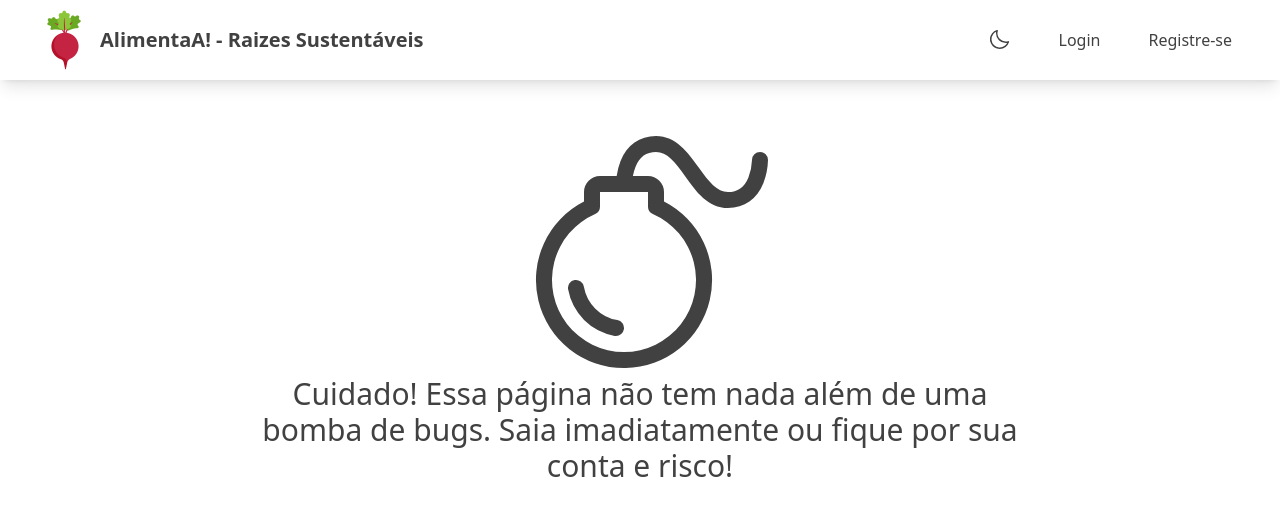
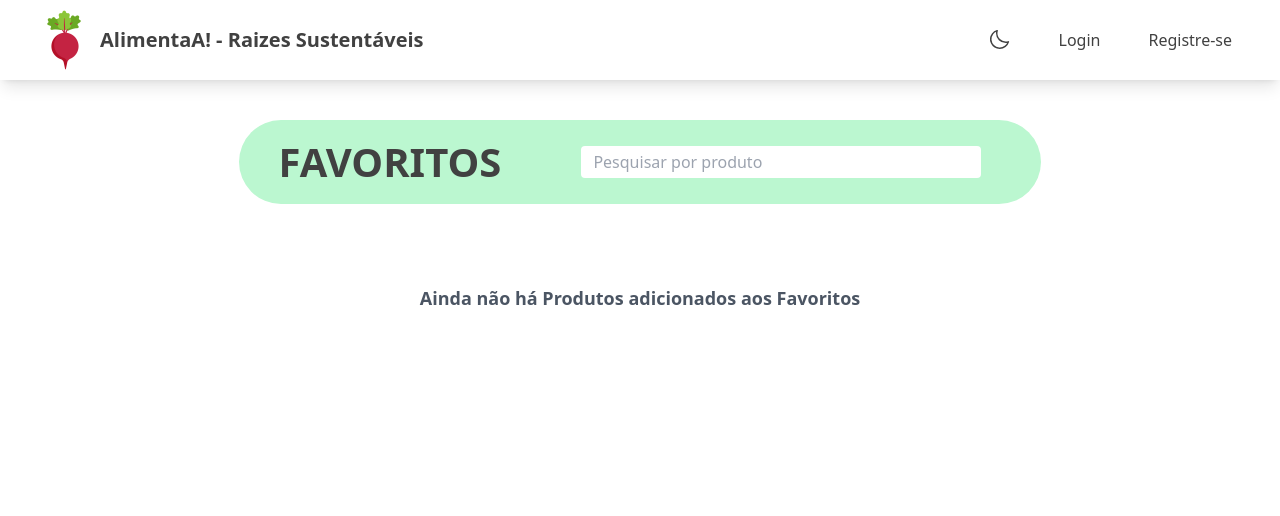
Before and after one commit to AlimentAi/Alimentai--Frontend, a React (Vite) app: page /favoritos in a window 1280 px wide. Shown: the top 516 px of the page. Built offline with nearby package versions, Linux system fonts and the light colour scheme.

Commit message:
Favoritos implementado

```diff
--- a/src/App.tsx
+++ b/src/App.tsx
@@ -6,6 +6,7 @@ import Footer from "./components/footer/Footer"
 import Home from "./pages/home/Home"
 import { Login } from "./pages/login/Login"
 import { AuthContext, AuthProvider } from "./contexts/AuthContext"
+import FavoritosPage from "./pages/favoritos/FavoritosPage"
 import { Cadastrar } from "./pages/cadastrar/Cadastrar"
 import DeletarCategoria from "./components/categorias/DeletarCategoria"
 import { FormularioCategoria } from "./components/categorias/FormularioCategoria"
@@ -36,6 +37,7 @@ function App() {
           <Route path='/cadastrar' element={<Cadastrar />} />
           <Route path='/sobre' element={<Sobre />} />
           <Route path='/contato' element={<Todo />} />
+          <Route path='/favoritos' element={<FavoritosPage />} />
           <Route path='/listaProdutos' element={<ListaProdutos />} />
           <Route path='/cadastrarProduto' element={<FormularioProduto />} />
           <Route path='/editarProduto/:id' element={<FormularioProduto />} />
--- a/src/components/navBar/NavBar.tsx
+++ b/src/components/navBar/NavBar.tsx
@@ -1,125 +1,125 @@
+import React, { useContext, useEffect, useState } from "react";
 import { Link, useLocation } from "react-router-dom";
-import Logo from "../../assets/logo.png"
-import { useContext, useEffect, useState } from "react";
-import { Sun, Moon, Desktop, User } from "@phosphor-icons/react";
+import Logo from "../../assets/logo.png";
+import { Sun, Moon, Desktop, User, Storefront } from "@phosphor-icons/react";
 import { AuthContext } from "../../contexts/AuthContext";
-import { Storefront } from "@phosphor-icons/react";
+import { FavoriteContext } from "../../contexts/FavoriteContext";
 
 export function NavBar() {
-  const [theme, setTheme] = useState(getTheme)
-
-  const { usuario, handleLogout } = useContext(AuthContext)
-
-  const [showMenu, setShowMenu] = useState(false)
-
-  const endpoint = useLocation().pathname
+  const [theme, setTheme] = useState(getTheme);
+  const { usuario, handleLogout } = useContext(AuthContext);
+  const [showMenu, setShowMenu] = useState(false);
+  const endpoint = useLocation().pathname;
+  const { favorites }: any = useContext(FavoriteContext);
 
   function changeTheme() {
     switch (theme) {
-      case 'dark':
-        setTheme('light');
+      case "dark":
+        setTheme("light");
         break;
       default:
-        setTheme('dark')
+        setTheme("dark");
     }
 
-    const html = document.querySelector('html')
+    const html = document.querySelector("html");
     if (html) {
-      html.classList.remove('dark', 'light')
-      html.classList.add(theme)
+      html.classList.remove("dark", "light");
+      html.classList.add(theme);
     }
-    console.log({ theme })
+    console.log({ theme });
   }
 
   function getTheme() {
     if (window.matchMedia("(prefers-color-scheme: dark)").matches) {
-      return 'dark'
+      return "dark";
     } else {
-      return 'light'
+      return "light";
     }
   }
 
   useEffect(() => {
     changeTheme();
-  }, [])
+  }, []);
 
   useEffect(() => {
-    const navbar = document.querySelector('#navbar')
-    const navbarLogo = document.querySelector('#navbar-logo')
-    const home = document.querySelector('#home')
-    const produtos = document.querySelector('#produtos')
-    const categorias = document.querySelector('#categorias')
-    const sobre = document.querySelector('#sobre')
-    const logar = document.querySelector('#logar')
-    const cadastrar = document.querySelector('#registrar')
+    const navbar = document.querySelector("#navbar");
+    const navbarLogo = document.querySelector("#navbar-logo");
+    const home = document.querySelector("#home");
+    const produtos = document.querySelector("#produtos");
+    const categorias = document.querySelector("#categorias");
+    const sobre = document.querySelector("#sobre");
+    const logar = document.querySelector("#logar");
+    const cadastrar = document.querySelector("#registrar");
 
-    const buttonColor = 'text-[#c44382]'
+    const buttonColor = "text-[#c44382]";
 
-    if (endpoint.includes('/login') || endpoint.includes('/cadastrar') || (usuario.token === '' && endpoint === '/')) {
-      navbar?.classList.add('absolute')
-      navbar?.classList.remove('shadow-lg')
-      navbarLogo?.classList.add('invisible')
-      navbarLogo?.classList.remove('visible')
+    if (
+      endpoint.includes("/login") ||
+      endpoint.includes("/cadastrar") ||
+      (usuario.token === "" && endpoint === "/")
+    ) {
+      navbar?.classList.add("absolute");
+      navbar?.classList.remove("shadow-lg");
+      navbarLogo?.classList.add("invisible");
+      navbarLogo?.classList.remove("visible");
     } else {
-      navbar?.classList.remove('absolute')
-      navbar?.classList.add('shadow-lg')
-      navbarLogo?.classList.add('visible')
-      navbarLogo?.classList.remove('invisible')
+      navbar?.classList.remove("absolute");
+      navbar?.classList.add("shadow-lg");
+      navbarLogo?.classList.add("visible");
+      navbarLogo?.classList.remove("invisible");
     }
 
-    home?.classList.remove(buttonColor)
-    produtos?.classList.remove(buttonColor)
-    categorias?.classList.remove(buttonColor)
-    sobre?.classList.remove(buttonColor)
-    logar?.classList.remove(buttonColor)
-    cadastrar?.classList.remove(buttonColor)
+    home?.classList.remove(buttonColor);
+    produtos?.classList.remove(buttonColor);
+    categorias?.classList.remove(buttonColor);
+    sobre?.classList.remove(buttonColor);
+    logar?.classList.remove(buttonColor);
+    cadastrar?.classList.remove(buttonColor);
 
-    if (usuario.token === '' && endpoint === '/')
-      logar?.classList.add(buttonColor)
-    if (usuario.token !== '' && endpoint === '/')
-      home?.classList.add(buttonColor)
+    if (usuario.token === "" && endpoint === "/") logar?.classList.add(buttonColor);
+    if (usuario.token !== "" && endpoint === "/") home?.classList.add(buttonColor);
 
     switch (true) {
-      case endpoint.includes('home'):
-        home?.classList.add(buttonColor)
-        break
-      case endpoint.includes('Produto'):
-        produtos?.classList.add(buttonColor)
-        break
-      case endpoint.includes('Categoria'):
-        categorias?.classList.add(buttonColor)
-        break
-      case endpoint.includes('sobre'):
-        sobre?.classList.add(buttonColor)
-        break
-      case endpoint.includes('login'):
-        logar?.classList.add(buttonColor)
-        break
-      case endpoint.includes('cadastrar'):
-        cadastrar?.classList.add(buttonColor)
-        break
+      case endpoint.includes("home"):
+        home?.classList.add(buttonColor);
+        break;
+      case endpoint.includes("Produto"):
+        produtos?.classList.add(buttonColor);
+        break;
+      case endpoint.includes("Categoria"):
+        categorias?.classList.add(buttonColor);
+        break;
+      case endpoint.includes("sobre"):
+        sobre?.classList.add(buttonColor);
+        break;
+      case endpoint.includes("login"):
+        logar?.classList.add(buttonColor);
+        break;
+      case endpoint.includes("cadastrar"):
+        cadastrar?.classList.add(buttonColor);
+        break;
     }
-  }, [endpoint, usuario.token])
+  }, [endpoint, usuario.token]);
 
   function toggleMenu() {
-    const userMenu = document.querySelector("#user-menu")
-    setShowMenu(!showMenu)
+    const userMenu = document.querySelector("#user-menu");
+    setShowMenu(!showMenu);
 
     if (showMenu) {
-      userMenu?.classList.remove("invisible")
-      userMenu?.classList.add("visible")
+      userMenu?.classList.remove("invisible");
+      userMenu?.classList.add("visible");
     } else {
-      userMenu?.classList.remove("visible")
-      userMenu?.classList.add("invisible")
+      userMenu?.classList.remove("visible");
+      userMenu?.classList.add("invisible");
     }
   }
 
   return (
     <>
-      <header id='navbar' className="flex justify-center w-full h-20 shadow-lg">
+      <header id="navbar" className="flex justify-center w-full h-20 shadow-lg">
         <nav className="w-full h-full flex items-center justify-between px-8">
-          <Link id="navbar-logo" to='/'>
-            <div className="w-auto flex  items-center gap-1">
+          <Link id="navbar-logo" to="/">
+            <div className="w-auto flex items-center gap-1">
               <img src={Logo} className="w-16" alt="Logo" />
               <h1 className="text-xl font-semibold">AlimentaA! - Raizes Sustentáveis</h1>
             </div>
@@ -127,41 +127,47 @@ export function NavBar() {
 
           <ul className="flex items-center gap-4">
             <button onClick={changeTheme} className="duration-500 p-4 dark:hover:text-yellow-300 hover:text-cyan-500">
-              {theme === 'light' && <Sun size={24} />}
-              {theme === 'dark' && <Moon size={24} />}
-              {(theme !== 'dark' && theme !== 'light') && <Desktop size={24} />}
+              {theme === "light" && <Sun size={24} />}
+              {theme === "dark" && <Moon size={24} />}
+              {(theme !== "dark" && theme !== "light") && <Desktop size={24} />}
             </button>
 
-            {usuario.token !== '' && (usuario.type === 'produtor' || usuario.type === 'administrador') &&
-              <li><Link id='areaVendedor' to='/areaVendedor' className='hover:text-[#c42342] duration-500 p-4 flex gap-1'> <Storefront size={24} /> Área do Vendedor</Link></li>}
-            {usuario.token !== '' &&
-              <li><Link id='home' to='/home' className='hover:text-[#c42342] duration-500 p-4'>Home</Link></li>}
-            {usuario.token !== '' &&
-              <li><Link id='produtos' to='/listaProdutos' className='hover:text-[#c42342] duration-500 p-4'>Produtos</Link></li>}
-            {usuario.token !== '' && (usuario.type === 'consumidor' || usuario.type === undefined) &&
-              <li><Link id='carrinho' to='/carrinho' className="hover:text-[#c42342] duration-500 p-4">Carrinho</Link></li>}
-            {usuario.token !== '' && (usuario.type === 'produtor' || usuario.type === 'administrador') &&
-              <li><Link id='categorias' to='/listaCategorias' className='hover:text-[#c42342] duration-500 p-4'>Categorias</Link></li>}
-            {usuario.token !== '' &&
-              <li><Link id='sobre' to='/sobre' className='hover:text-[#c42342] duration-500 p-4'>Sobre</Link></li>}
-            {usuario.token !== '' &&
+            {usuario.token !== "" && (usuario.type === "produtor" || usuario.type === "administrador") && (
+              <li>
+                <Link id="areaVendedor" to="/areaVendedor" className="hover:text-[#c42342] duration-500 p-4 flex gap-1">
+                  <Storefront size={24} /> Área do Vendedor
+                </Link>
+              </li>
+            )}
+            {usuario.token !== "" && <li><Link id="home" to="/home" className="hover:text-[#c42342] duration-500 p-4">Home</Link></li>}
+            {usuario.token !== "" && <li><Link id="produtos" to="/listaProdutos" className="hover:text-[#c42342] duration-500 p-4">Produtos</Link></li>}
+            {usuario.token !== "" && (usuario.type === "consumidor" || usuario.type === undefined) && (
+              <li><Link id="carrinho" to="/carrinho" className="hover:text-[#c42342] duration-500 p-4">Carrinho</Link></li>
+            )}
+             {usuario.token !== "" && (usuario.type === "consumidor" || usuario.type === undefined) && (
+              <li><Link id="favoritos" to="/favoritos" className="hover:text-[#c42342] duration-500 p-4">Favoritos</Link></li>
+            )}
+            {usuario.token !== "" && (usuario.type === "produtor" || usuario.type === "administrador") && (
+              <li><Link id="categorias" to="/listaCategorias" className="hover:text-[#c42342] duration-500 p-4">Categorias</Link></li>
+            )}
+            {usuario.token !== "" && <li><Link id="sobre" to="/sobre" className="hover:text-[#c42342] duration-500 p-4">Sobre</Link></li>}
+            {usuario.token !== "" && (
               <li onClick={toggleMenu} className="max-h-10 max-w-10 overflow-hidden rounded-full border border-black hover:text-[#c42342] dark:border-white hover:border-[#c42342] dark:hover:border-[#c42342] duration-300">
-                {usuario.foto === ' ' || usuario.foto === '' ?
+                {usuario.foto === " " || usuario.foto === "" ?
                   <User size={32} className="h-full w-auto" /> :
                   <img src={usuario.foto} alt="Menu do usuário" className="w-auto max-h-full" />
                 }
                 <ul id="user-menu" className="z-50 invisible absolute right-0 mt-4 mr-4 flex-col items-center rounded-2xl border bg-white dark:bg-neutral-900 overflow-hidden duration-300">
-                  <li><Link to='/editarUsuario' className='hover:text-[#c42342] duration-500 my-4 p-4'>Configurações</Link></li>
-                  <li><Link to='/' className='hover:text-[#c42342] duration-500 m-4 py-4' onClick={handleLogout} >Sair</Link></li>
+                  <li><Link to="/editarUsuario" className="hover:text-[#c42342] duration-500 my-4 p-4">Configurações</Link></li>
+                  <li><Link to="/" className="hover:text-[#c42342] duration-500 m-4 py-4" onClick={handleLogout}>Sair</Link></li>
                 </ul>
-              </li>}
-            {usuario.token === '' &&
-              <li><Link id='logar' to='/login' className='hover:text-[#c42342] duration-500 p-4'>Login</Link></li>}
-            {usuario.token === '' &&
-              <li><Link id='registrar' to='/cadastrar' className='hover:text-[#c42342] duration-500 p-4'>Registre-se</Link></li>}
+              </li>
+            )}
+            {usuario.token === "" && <li><Link id="logar" to="/login" className="hover:text-[#c42342] duration-500 p-4">Login</Link></li>}
+            {usuario.token === "" && <li><Link id="registrar" to="/cadastrar" className="hover:text-[#c42342] duration-500 p-4">Registre-se</Link></li>}
           </ul>
         </nav>
       </header>
     </>
-  )
+  );
 }
--- a/src/components/produtos/CardProduto.tsx
+++ b/src/components/produtos/CardProduto.tsx
@@ -1,8 +1,9 @@
-import { ChangeEvent, useContext, useState } from 'react';
-import Produto from '../../models/Produto';
-import { Minus, Plus, Heart, ShoppingCart, PencilSimpleLine, ImageBroken } from '@phosphor-icons/react';
+import React, { useContext, useState, useEffect } from 'react';
+import { Heart, ShoppingCart, PencilSimpleLine, ImageBroken, Minus, Plus } from '@phosphor-icons/react';
 import { AuthContext } from '../../contexts/AuthContext';
 import { useNavigate } from 'react-router-dom';
+import { useFavorite } from '../../contexts/FavoriteContext';
+import Produto from '../../models/Produto';
 
 interface CardProdutoProps {
   produto: Produto;
@@ -11,11 +12,15 @@ interface CardProdutoProps {
 function CardProduto({ produto }: CardProdutoProps) {
   const [quantidade, setQuantidade] = useState(0);
   const [favorito, setFavorito] = useState(false);
+  const { usuario } = useContext(AuthContext);
+  const userId = usuario.id;
+  let navigate = useNavigate();
 
-  const {usuario} = useContext(AuthContext);
-  const userId = usuario.id;
+  const { addFavorite, removeFavorite, favorites } = useFavorite();
 
-  let navigate = useNavigate();
+  useEffect(() => {
+    setFavorito(favorites.some((favProduto) => favProduto.id === produto.id));
+  }, [favorites, produto]);
 
   function incrementItem() {
     if (quantidade < produto.quantidade)
@@ -31,7 +36,7 @@ function CardProduto({ produto }: CardProdutoProps) {
       setQuantidade(0);
   }
 
-  function atualizarQuantidade(e: ChangeEvent<HTMLInputElement>) {
+  function atualizarQuantidade(e: React.ChangeEvent<HTMLInputElement>) {
     let value = Number(e.target.value)
 
     if (value > 0) {
@@ -53,6 +58,11 @@ function CardProduto({ produto }: CardProdutoProps) {
   }
 
   function toggleFavorito() {
+    if (!favorito) {
+      addFavorite(produto);
+    } else {
+      removeFavorite(produto.id);
+    }
     setFavorito(!favorito);
   }
 
@@ -70,12 +80,12 @@ function CardProduto({ produto }: CardProdutoProps) {
         <Heart
           size={40}
           weight='fill'
-          className={'absolute top-1 right-1 p-2 cursor-pointer hover:text-red-600 dark:hover:text-red-400 text-red-500 duration-300'}
+          className={'absolute top-1 right-1 p-2 cursor-pointer text-red-500 duration-300'}
           onClick={toggleFavorito}
         /> :
         <Heart
           size={40}
-          className={'absolute top-1 right-1 p-2 cursor-pointer hover:text-red-600 dark:hover:text-red-400 text-black dark:text-white duration-300'}
+          className={'absolute top-1 right-1 p-2 cursor-pointer text-black duration-300'}
           onClick={toggleFavorito}/>
       }
       {produto.foto === null || produto.foto === undefined || produto.foto === '' ?
@@ -93,13 +103,13 @@ function CardProduto({ produto }: CardProdutoProps) {
       </div>
       <div className='p-2 border border-gray-300 rounded-lg mx-3 mb-3'>
         <div className='flex justify-between items-center text-2xl'>
-          <button><Minus weight='bold' size={32} className='hover:text-[#c42342] dark:hover:text-[#95507E] duration-300 p-2' onClick={decrementItem} /></button>
+          <button><Minus weight='bold' size={32} className='hover:text-[#c42342] duration-300 p-2' onClick={decrementItem} /></button>
           <input
             type='number'
             className='w-full bg-transparent text-center outline-none [&::-webkit-inner-spin-button]:appearance-none'
             value={quantidade}
-            onChange={(e: ChangeEvent<HTMLInputElement>) => atualizarQuantidade(e)}/>
-          <button><Plus weight='bold' size={32} className='hover:text-[#c42342] dark:hover:text-[#95507E] duration-300 p-2' onClick={incrementItem} /></button>
+            onChange={(e: React.ChangeEvent<HTMLInputElement>) => atualizarQuantidade(e)}/>
+          <button><Plus weight='bold' size={32} className='hover:text-[#c42342] duration-300 p-2' onClick={incrementItem} /></button>
         </div>
       </div>
       <div className="flex mx-3 mb-3">
--- /dev/null
+++ b/src/contexts/FavoriteContext.tsx
@@ -0,0 +1,55 @@
+import React, { createContext, useContext, useState, ReactNode, useEffect } from 'react';
+import Produto from '../models/Produto';
+
+// Criando o contexto de favoritos e definindo o tipo
+interface FavoriteContextType {
+  favorites: Produto[]; // Tipo adequado de produto
+  addFavorite: (product: Produto) => void; // Tipo adequado de produto
+  removeFavorite: (productId: number) => void; // Tipo adequado de productId
+}
+
+export const FavoriteContext = createContext<FavoriteContextType | undefined>(undefined);
+
+// Hook customizado para usar o contexto de favoritos
+export const useFavorite = () => {
+  const context = useContext(FavoriteContext);
+  if (!context) {
+    throw new Error('useFavorite must be used within a FavoriteProvider');
+  }
+  return context;
+};
+
+// Provedor do contexto de favoritos
+export const FavoriteProvider: React.FC<{ children: ReactNode }> = ({ children }) => {
+  const [favorites, setFavorites] = useState<Produto[]>([]); // Tipo adequado de produto
+
+  // Função para adicionar um produto aos favoritos
+  const addFavorite = (product: Produto) => {
+    setFavorites([...favorites, product]);
+  };
+
+  // Função para remover um produto dos favoritos
+  const removeFavorite = (productId: number) => {
+    const updatedFavorites = favorites.filter((product) => product.id !== productId);
+    setFavorites(updatedFavorites);
+  };
+
+  useEffect(() => {
+    // Recuperar favoritos do armazenamento local ao montar o componente
+    const storedFavorites = localStorage.getItem('favorites');
+    if (storedFavorites) {
+      setFavorites(JSON.parse(storedFavorites));
+    }
+  }, []);
+
+  useEffect(() => {
+    // Salvar favoritos no armazenamento local sempre que eles forem atualizados
+    localStorage.setItem('favorites', JSON.stringify(favorites));
+  }, [favorites]);
+
+  return (
+    <FavoriteContext.Provider value={{ favorites, addFavorite, removeFavorite }}>
+      {children}
+    </FavoriteContext.Provider>
+  );
+};
--- a/src/main.tsx
+++ b/src/main.tsx
@@ -4,13 +4,16 @@ import App from './App.tsx'
 import './index.css'
 import { AuthProvider } from './contexts/AuthContext.tsx'
 import { CartProvider } from './contexts/CartContext.tsx'
+import { FavoriteProvider } from './contexts/FavoriteContext.tsx'
 
 ReactDOM.createRoot(document.getElementById('root')!).render(
   <React.StrictMode>
     <AuthProvider>
       <CartProvider>
-        <App />
+        <FavoriteProvider>
+          <App />
+        </FavoriteProvider>
       </CartProvider>
     </AuthProvider>
-  </React.StrictMode>,
-)
+  </React.StrictMode>
+);
--- /dev/null
+++ b/src/pages/favoritos/FavoritosPage.tsx
@@ -0,0 +1,65 @@
+import React, { useState, useEffect } from 'react';
+import { Vortex } from 'react-loader-spinner';
+import { useFavorite } from '../../contexts/FavoriteContext';
+import CardProduto from '../../components/produtos/CardProduto';
+
+function FavoritosPage() {
+  const { favorites } = useFavorite();
+  const [loading, setLoading] = useState(true);
+  const [filtroProduto, setFiltroProduto] = useState("");
+
+  useEffect(() => {
+    setLoading(false);
+  }, []);
+
+  const handleFiltrarProdutos = (e: React.ChangeEvent<HTMLInputElement>) => {
+    setFiltroProduto(e.target.value);
+  };
+
+  return (
+    <div className="flex justify-center w-full px-20 my-10">
+      <div className="container flex flex-col flex-container items-center mb-8">
+        <div className="bg-green-200 dark:bg-[#394B3E] py-3 px-10 mb-10 flex items-center rounded-full mb-20 mx-10">
+          <span className='font-bold mr-20' style={{ fontSize: '40px' }}>FAVORITOS</span>
+          <input
+            type="text"
+            placeholder="Pesquisar por produto"
+            value={filtroProduto}
+            onChange={handleFiltrarProdutos}
+            className='border-slate-800 rounded bg-white dark:bg-[#212b24] px-3 py-1 duration-300'
+            style={{ width: '400px', marginRight: '20px' }}
+          />
+        </div>
+        {loading && (
+          <div className="flex justify-center min-h-96">
+            <Vortex
+              height={100}
+              width={100}
+              ariaLabel="vortex-loading"
+              visible={true}
+              colors={['#be0343', '#be0343', '#be0343', '#be0343', '#be0343', 'green']}
+            />
+          </div>
+        )}
+        {!loading && favorites.length === 0 && (
+          <p className="text-center text-lg font-semibold text-gray-600">
+            Ainda não há Produtos adicionados aos Favoritos
+          </p>
+        )}
+        {!loading && favorites.length > 0 && (
+          <div className="grid grid-cols-1 md:grid-cols-2 lg:grid-cols-4 gap-8">
+            {favorites
+              .filter((produto) =>
+                produto.nome.toLowerCase().includes(filtroProduto.toLowerCase())
+              )
+              .map((produto) => (
+                <CardProduto key={produto.id} produto={produto} />
+              ))}
+          </div>
+        )}
+      </div>
+    </div>
+  );
+}
+
+export default FavoritosPage;
```
